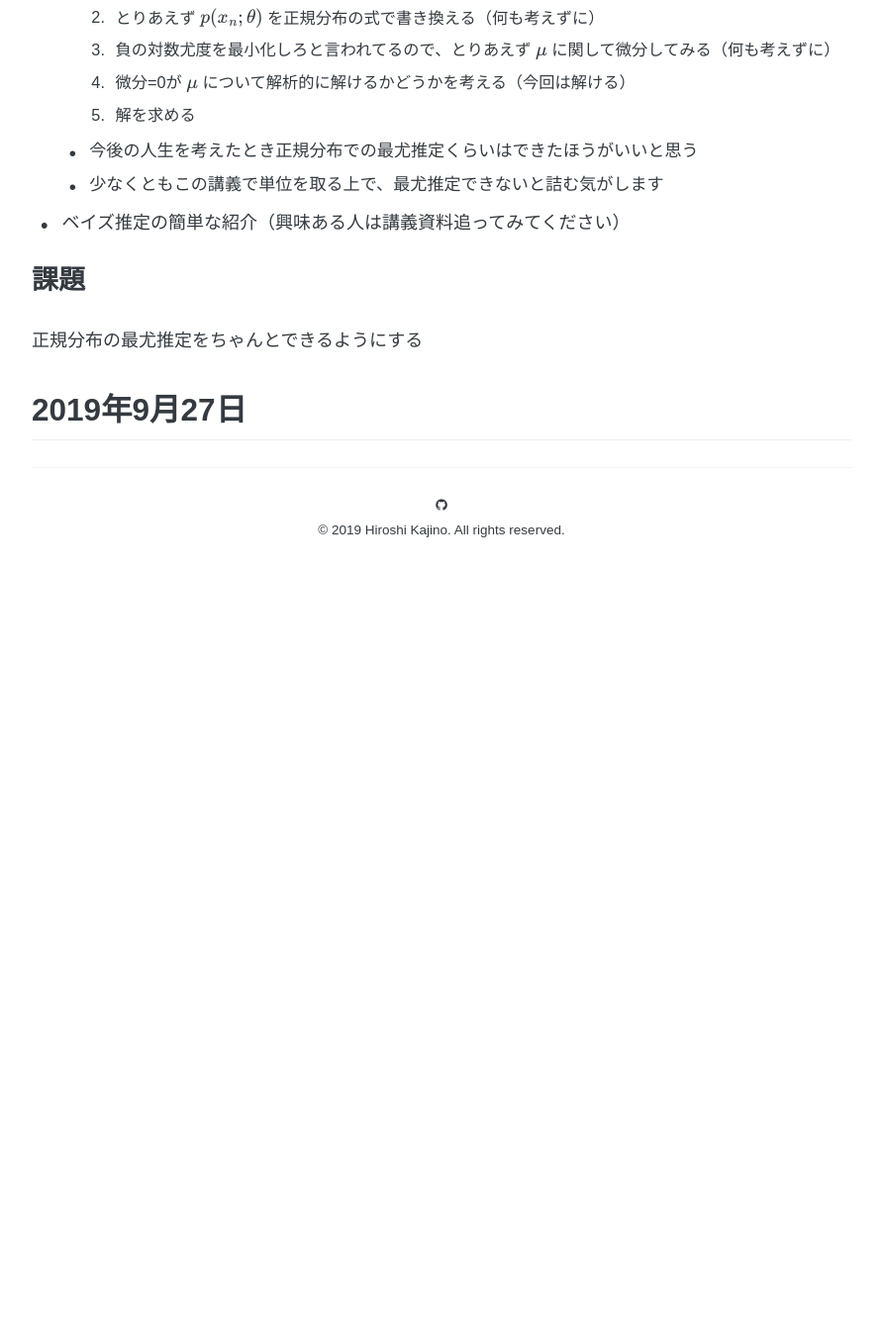
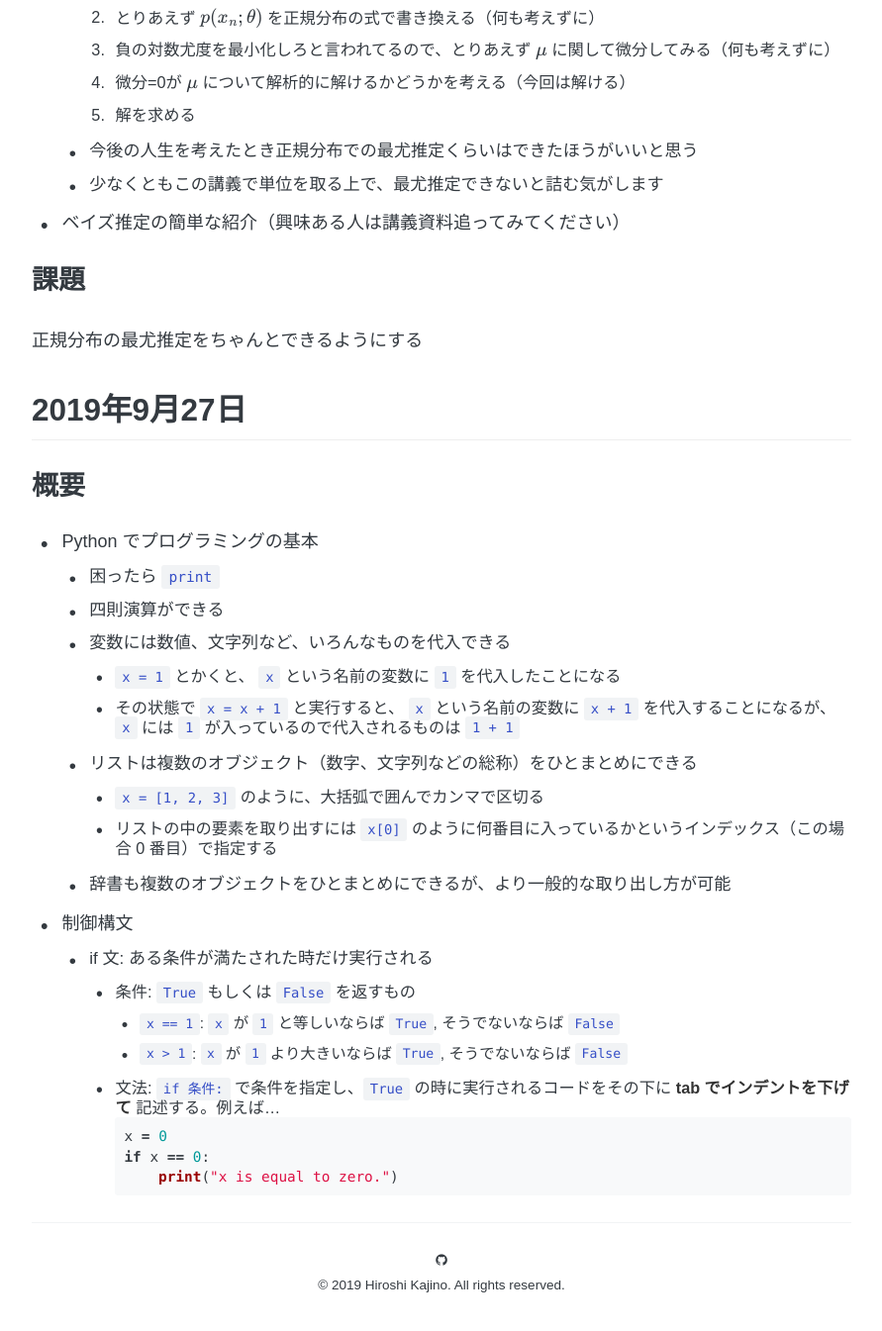
Before and after one commit to kanojikajino/kanojikajino.github.io, a Jekyll site: the page built from _lectures/2019/applied_analytics/index.md, in a window 1280 px wide and 1400 px high, scrolled down 2041 px. Shown: the top 1345 px of the window at 99% size, without its empty margins (194-1085 px from the left). Built offline with Jekyll 4.4.1, drawn with Linux system fonts in a browser that asks for light colours; some web fonts are replaced; formulas are drawn with MathJax 3; a script that is not in the unit is left out; before the commit the page ends 2677 px from its top, so only the background shows below that.

Commit message:
update lecture summary

````diff
--- a/_lectures/2019/applied_analytics/index.md
+++ b/_lectures/2019/applied_analytics/index.md
@@ -74,3 +74,27 @@ permalink: /lectures/2019/applied_analytics
 
 
 ## 2019年9月27日
+
+### 概要
+
+- Python でプログラミングの基本
+  - 困ったら `print`
+  - 四則演算ができる
+  - 変数には数値、文字列など、いろんなものを代入できる
+	- `x = 1` とかくと、 `x` という名前の変数に `1` を代入したことになる
+	- その状態で `x = x + 1` と実行すると、 `x` という名前の変数に `x + 1` を代入することになるが、 `x` には `1` が入っているので代入されるものは `1 + 1`
+  - リストは複数のオブジェクト（数字、文字列などの総称）をひとまとめにできる
+	- `x = [1, 2, 3]` のように、大括弧で囲んでカンマで区切る
+	- リストの中の要素を取り出すには `x[0]` のように何番目に入っているかというインデックス（この場合 0 番目）で指定する
+  - 辞書も複数のオブジェクトをひとまとめにできるが、より一般的な取り出し方が可能
+- 制御構文
+  - if 文: ある条件が満たされた時だけ実行される
+	- 条件: `True` もしくは `False` を返すもの
+	  - `x == 1`: `x` が `1` と等しいならば `True`, そうでないならば `False`
+	  - `x > 1`: `x` が `1` より大きいならば `True`, そうでないならば `False`
+	- 文法: `if 条件:` で条件を指定し、`True` の時に実行されるコードをその下に __tab でインデントを下げて__ 記述する。例えば...
+	  ```python
+	  x = 0
+	  if x == 0:
+		  print("x is equal to zero.")
+	  ```
````
